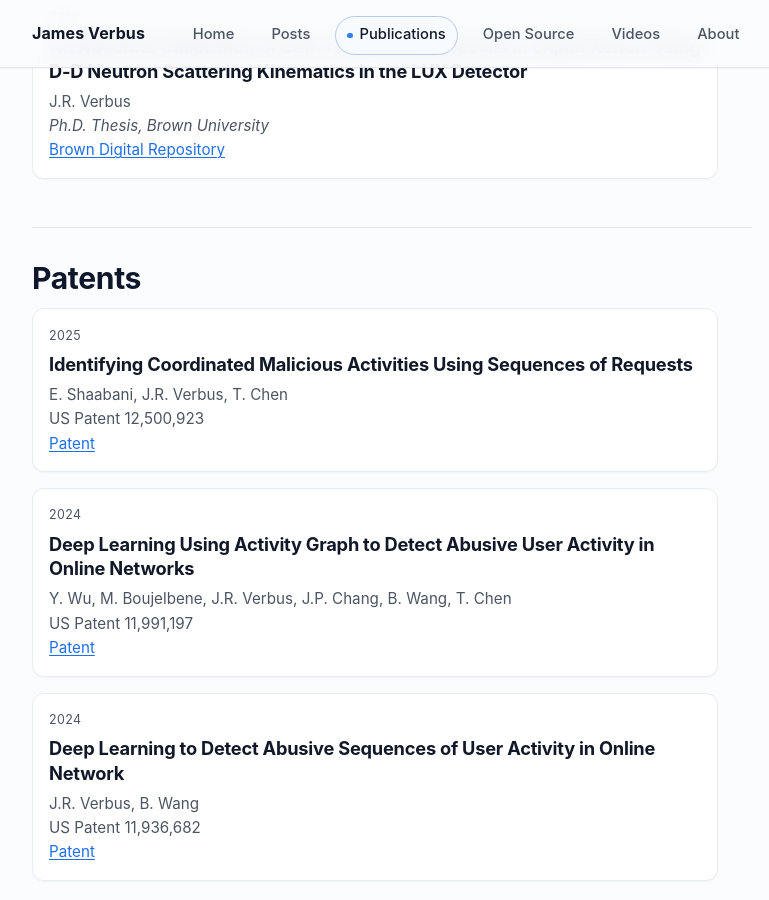
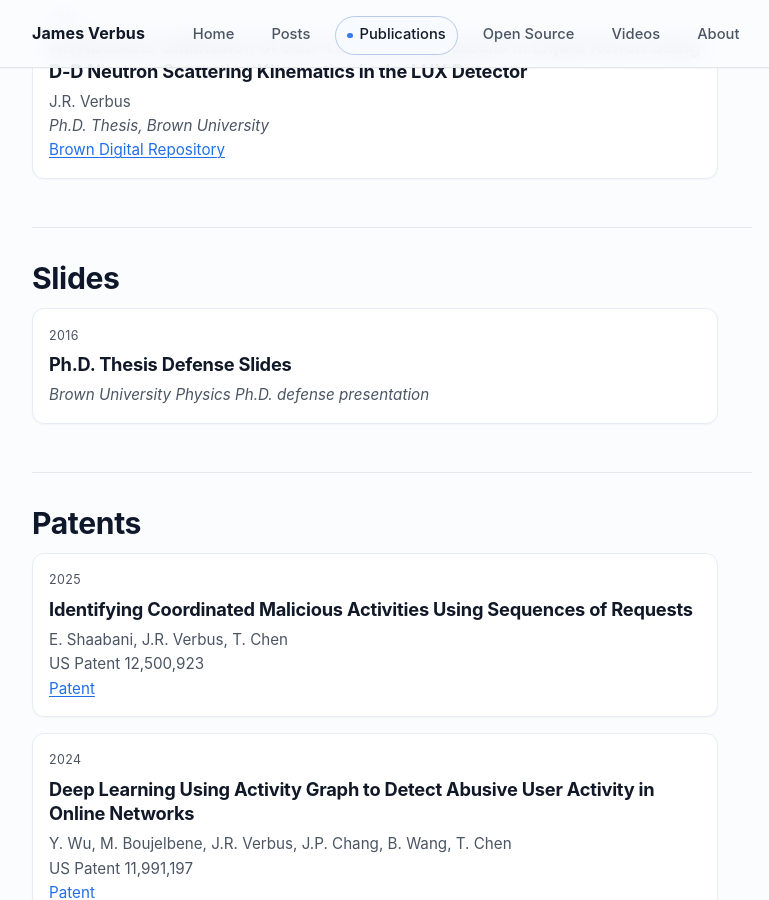
Before and after one commit to jverbus/jverbus.github.io, a Jekyll site: the page built from publications.md, in a window 1280 px wide and 900 px high, scrolled down 1445 px. Shown: the whole window, without its empty margins (248-1017 px from the left). Built offline with Jekyll 4.4.1, drawn with Linux system fonts in a browser that asks for light colours.

Commit message:
Add Slides section to publications data

```diff
--- a/_data/publications.yml
+++ b/_data/publications.yml
@@ -38,6 +38,13 @@ sections:
         url: "https://repository.library.brown.edu/studio/item/bdr:674209/"
         description: >-
           J.R. Verbus<br><em>Ph.D. Thesis, Brown University</em><br><a href="https://repository.library.brown.edu/studio/item/bdr:674209/">Brown Digital Repository</a>
+
+  - title: Slides
+    items:
+      - date: "2016"
+        title: "Ph.D. Thesis Defense Slides"
+        url: "/assets/files/20160510_jverbus_thesis_defense_v4_public.pdf"
+        description: "<em>Brown University Physics Ph.D. defense presentation</em>"
 
   - title: Patents
     items:
```
